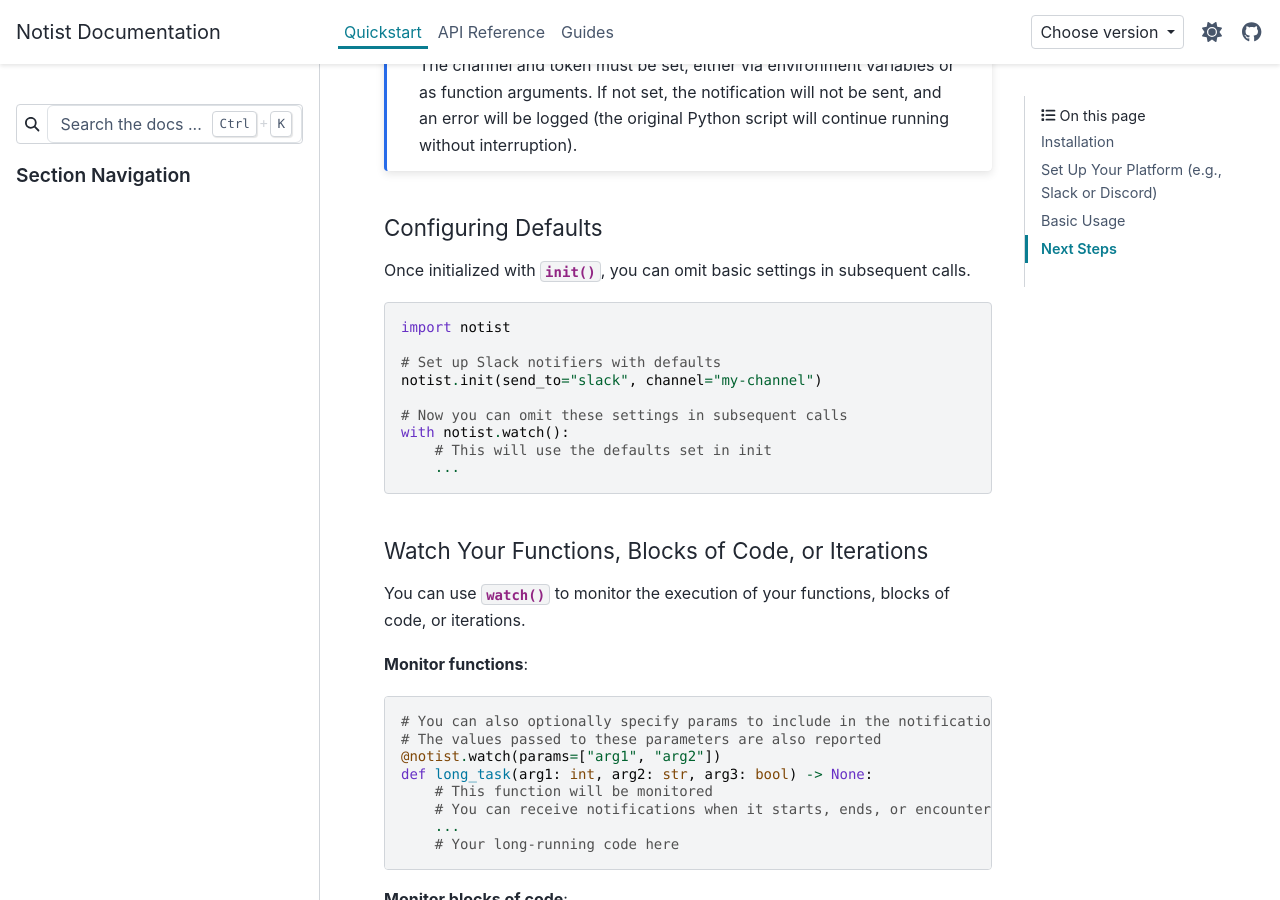
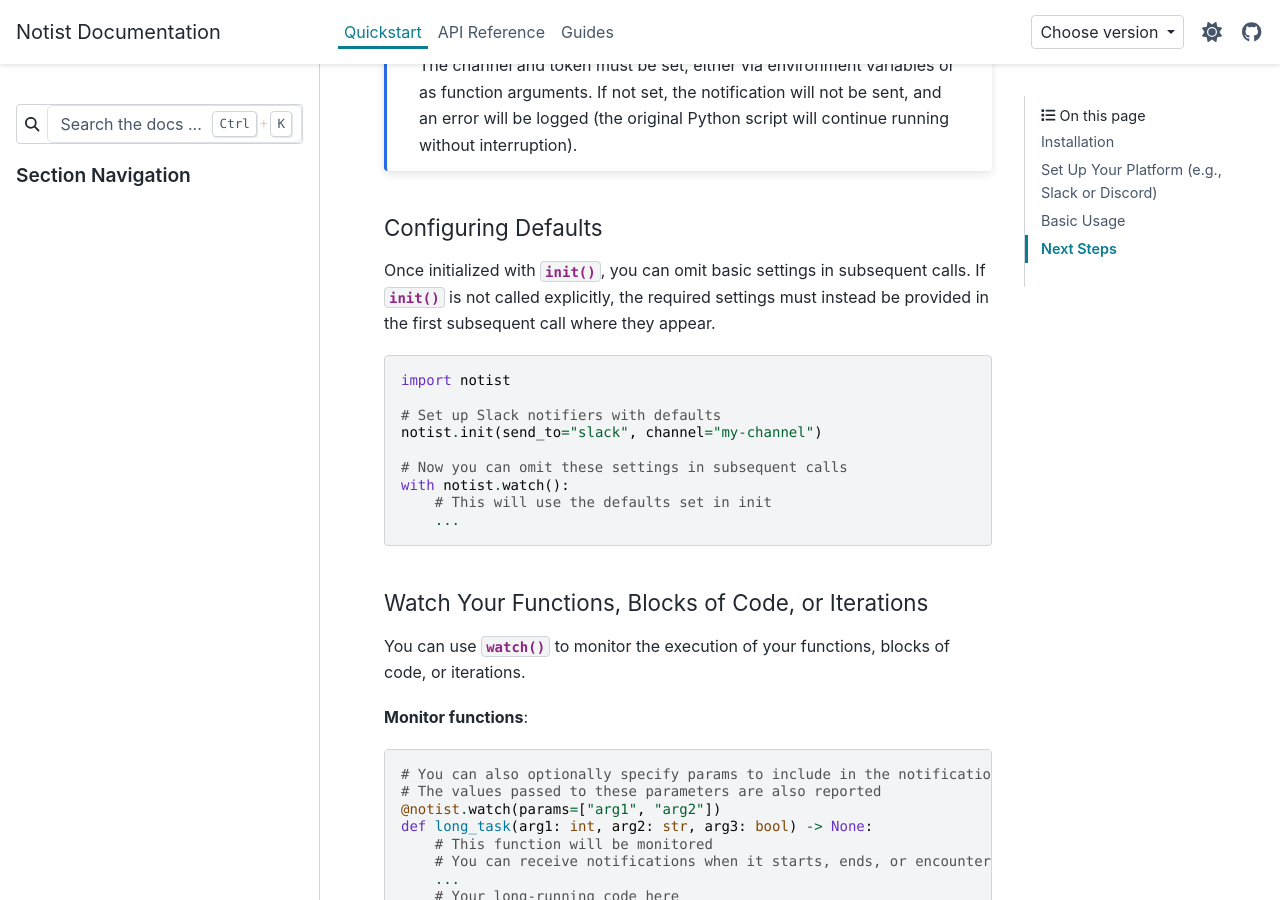
Before and after one commit to kAIto47802/notist, a Sphinx documentation site: the page built from docs/quickstart.rst, in a window 1280 px wide and 900 px high, scrolled down 1315 px. Built offline with Sphinx 7.4.7 and the PyData theme 0.15.4, drawn with Linux system fonts in a browser that asks for light colours; comment, search, counter and statistics services are not loaded.

Commit message:
Update docs

```diff
--- a/docs/quickstart.rst
+++ b/docs/quickstart.rst
@@ -66,6 +66,7 @@
 ^^^^^^^^^^^^^^^^^^^^
 
 Once initialized with :func:`~notist._core.init`, you can omit basic settings in subsequent calls.
+If :func:`~notist._core.init` is not called explicitly, the required settings must instead be provided in the first subsequent call where they appear.
 
 .. code-block:: python
 
```
